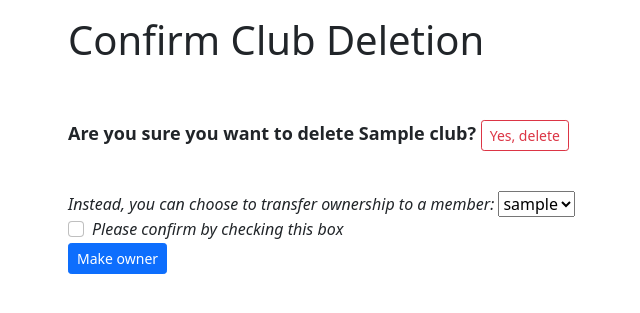
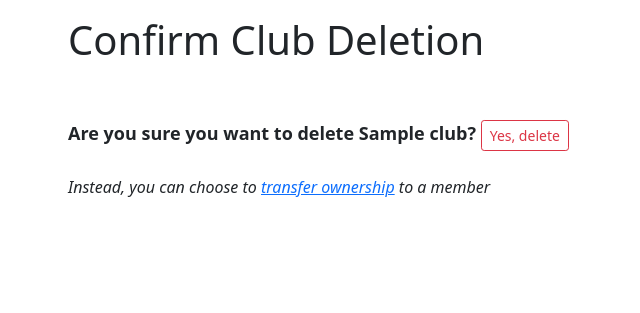
Before and after one commit to rahafv/The-Ordinaries, a Django app: template bookclub/templates/delete_club_confirmation_page.html in a window 1280 px wide. Shown: the part 56-369 px from the top of the page, without its empty margins (14-654 px from the left). Run offline with Django 3.2, Linux system fonts and the light colour scheme; the template is opened without the code that fills it: most values are stand-ins (such as "Sample title", 1, 10 or a date in 2020); some libraries are stand-ins or nearby versions.

Commit message:
-Make transfer ownership a hyperlink

```diff
--- a/bookclub/templates/delete_club_confirmation_page.html
+++ b/bookclub/templates/delete_club_confirmation_page.html
@@ -9,28 +9,7 @@
     <font size= "4"><strong> Are you sure you want to delete {{club.name}}? </font></strong>
     <a href="{% url 'delete_club' club_id=club_id %}" class="btn btn-outline-primary btn-sm btn-outline-danger">Yes, delete</a>
     </br></br>
-    <p>
-        <form method="post">
-            {% csrf_token %}
-            <i> Instead, you can choose to transfer ownership to a member: </i>
-            <select id="selected_member" name="selected_member">
-                {% for member in members %}
-                <option value={{member.id}}> {{member.username}} </option>
-                {% endfor %}
-            </select>
-            <br>
-            <div class="form-check">
-                <input class="form-check-input" type="checkbox" value="checked" id="defaultCheck" required>
-                <label class="form-check-label" for="defaultCheck">
-                  <i> Please confirm by checking this box </i>
-                </label>
-              </div>
-
-            <input type="submit" class="btn btn-primary btn-sm mb-3" value="Make owner"> </br>
-        </form>
-    </p>
-
-
+    <i> Instead, you can choose to </i><i><a href="#">transfer ownership</a></i> <i> to a member</i>
     </div>
   </div>
 </div>
```
